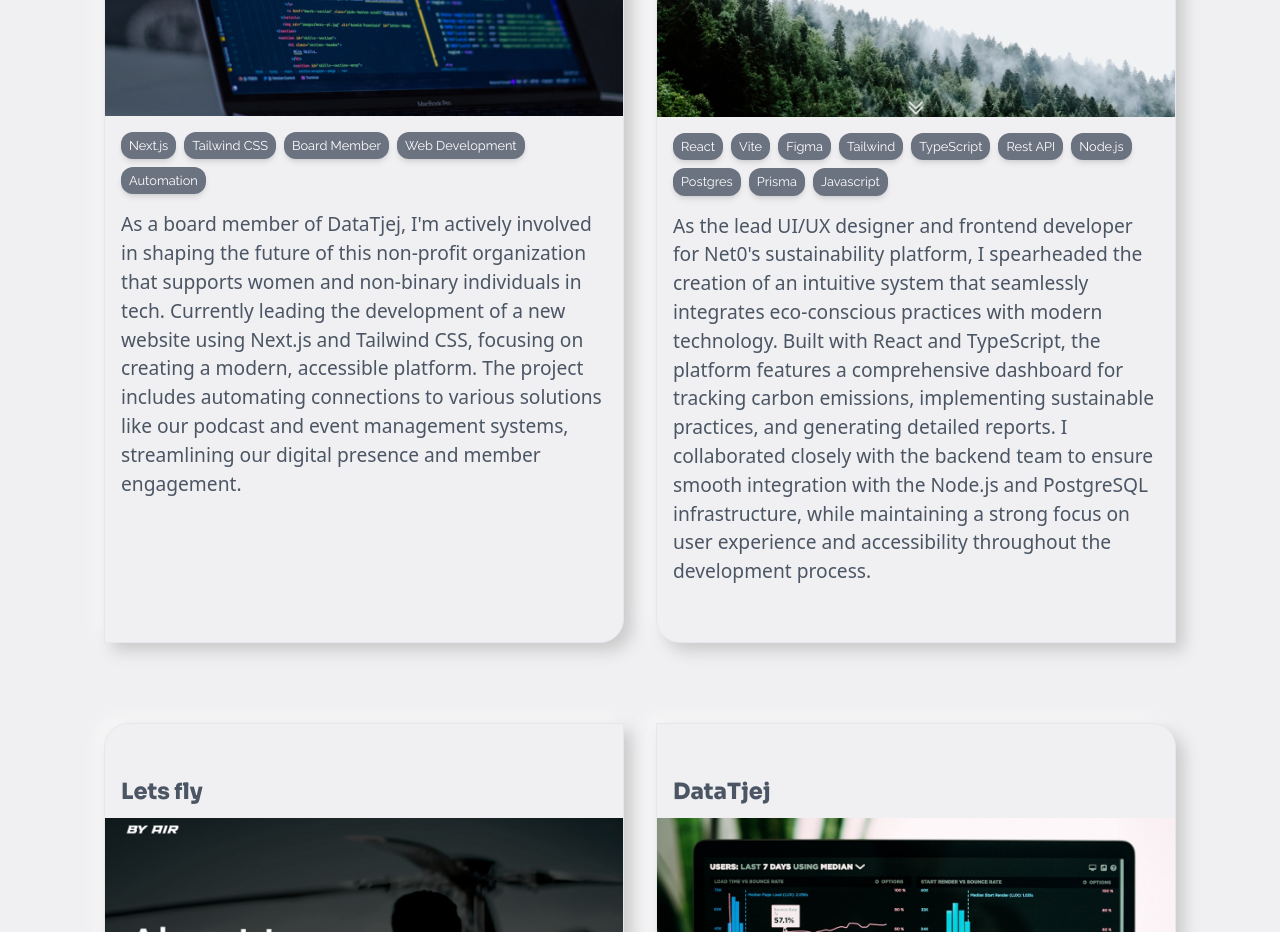
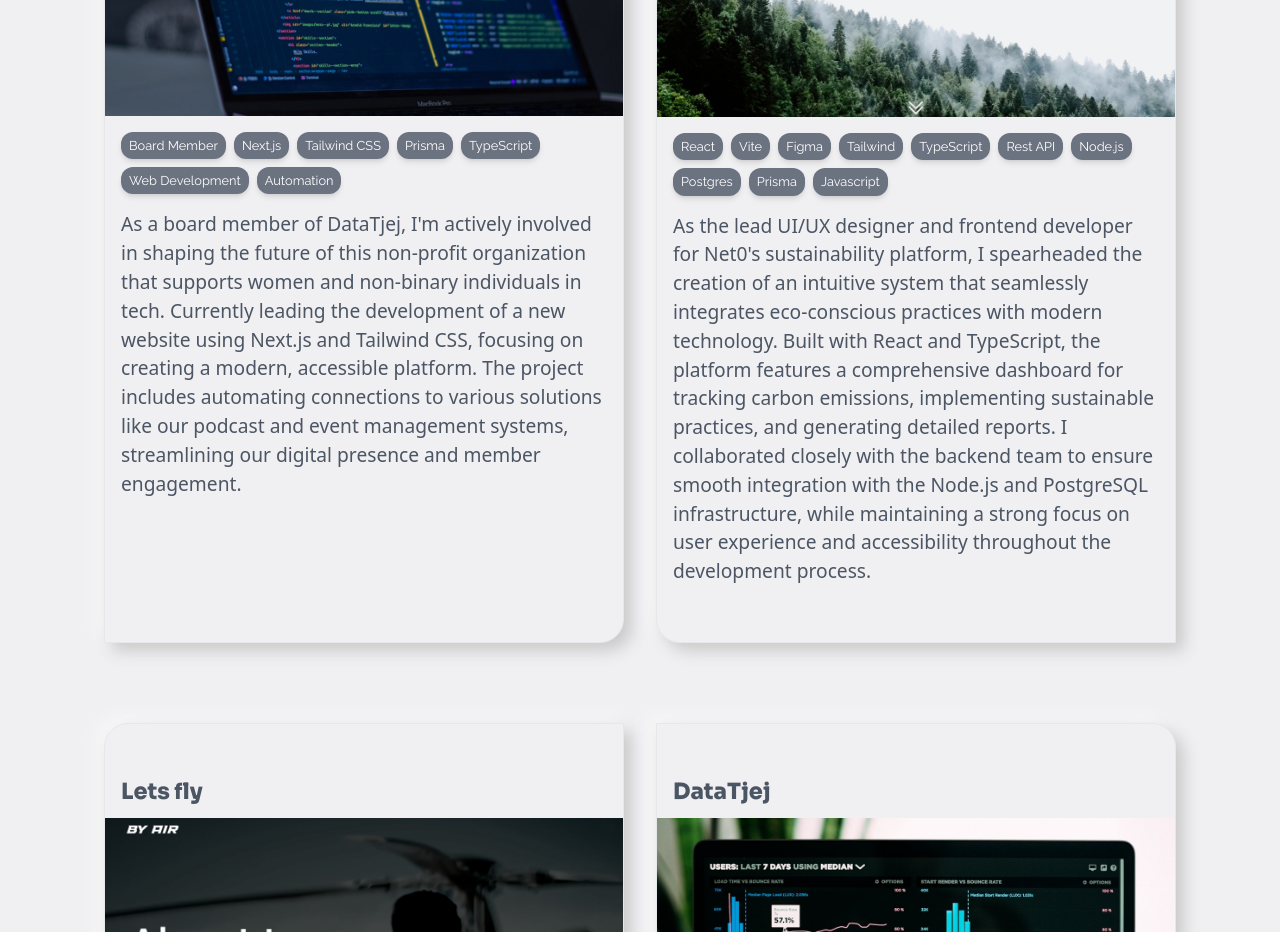
Before and after one commit to mariiashabelnik/portfolio, a React (Vite) app: page / in a window 1280 px wide. Shown: the part 2020-2952 px from the top of the page. Built offline with nearby package versions, Linux system fonts and the light colour scheme; a web font is replaced by a local one.

Commit message:
added more tags

```diff
--- a/src/store.js
+++ b/src/store.js
@@ -41,7 +41,7 @@
     info: "As a board member of DataTjej, I'm actively involved in shaping the future of this non-profit organization that supports women and non-binary individuals in tech. Currently leading the development of a new website using Next.js and Tailwind CSS, focusing on creating a modern, accessible platform. The project includes automating connections to various solutions like our podcast and event management systems, streamlining our digital presence and member engagement.",
     img: ["/images/datatjej-placeholder.jpg"],
     previewImg: "/images/datatjej-placeholder.jpg",
-    tags: ["Next.js", "Tailwind CSS", "Board Member", "Web Development", "Automation"],
+    tags: ["Board Member", "Next.js", "Tailwind CSS", "Prisma","TypeScript", "Web Development", "Automation"],
     link: "https://datatjej.se",
     sortOrder: 1
   },
```
